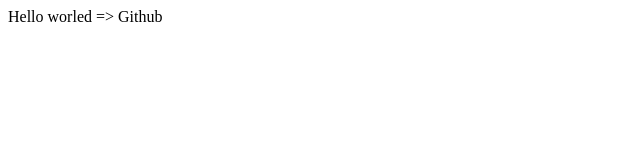
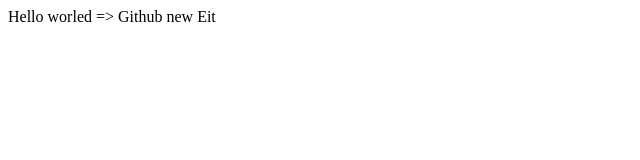
Before and after one commit to shawkyweb/myproject, a plain HTML site: page index.html in a window 1280 px wide. Shown: the full height of the page, 0-640 px from the left. Drawn offline with Linux system fonts and the light colour scheme.

```diff
--- a/index.html
+++ b/index.html
@@ -6,6 +6,6 @@
     <title>Document</title>
 </head>
 <body>
-    Hello worled => Github
+    Hello worled => Github new Eit
 </body>
 </html>
```
